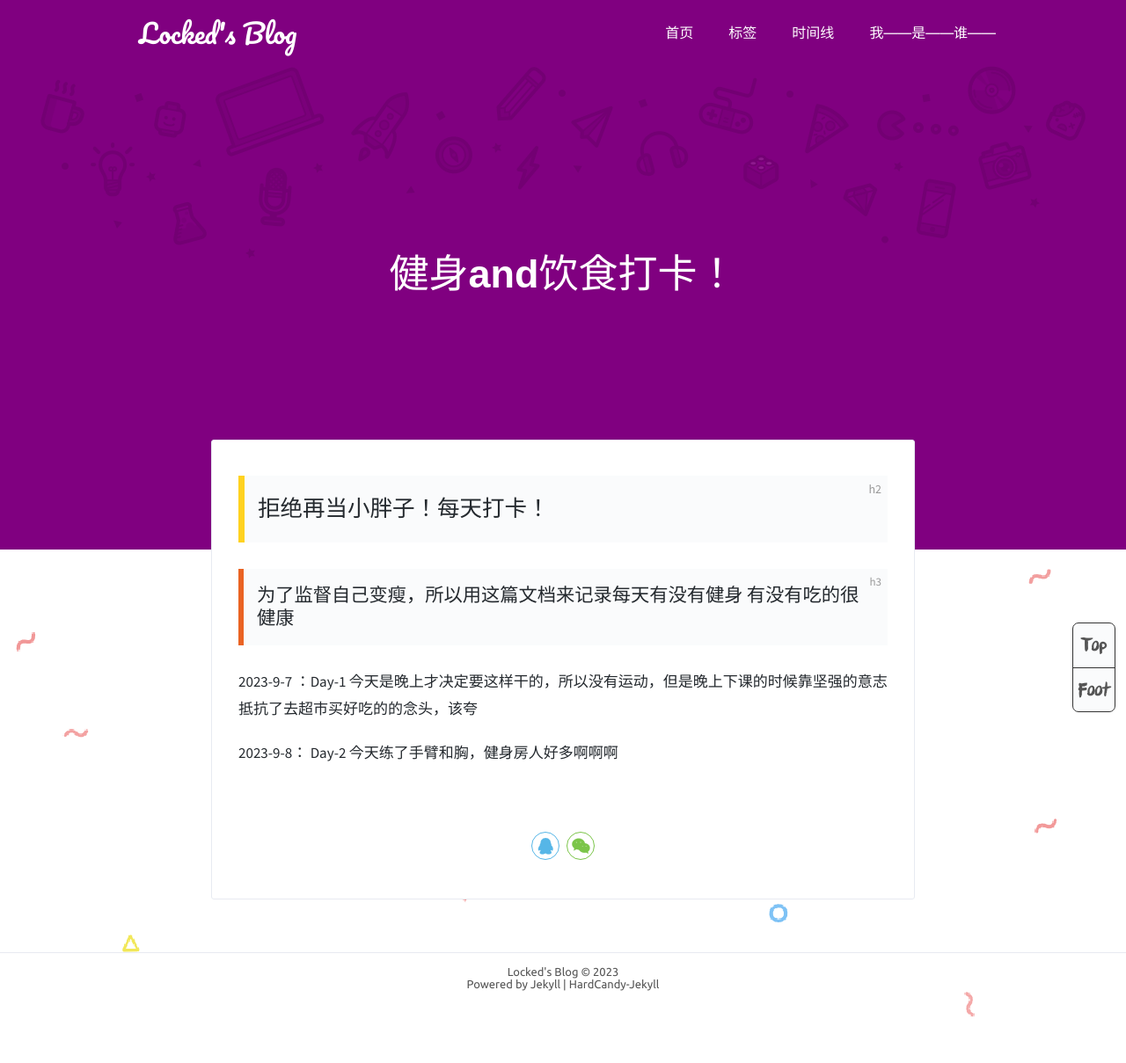
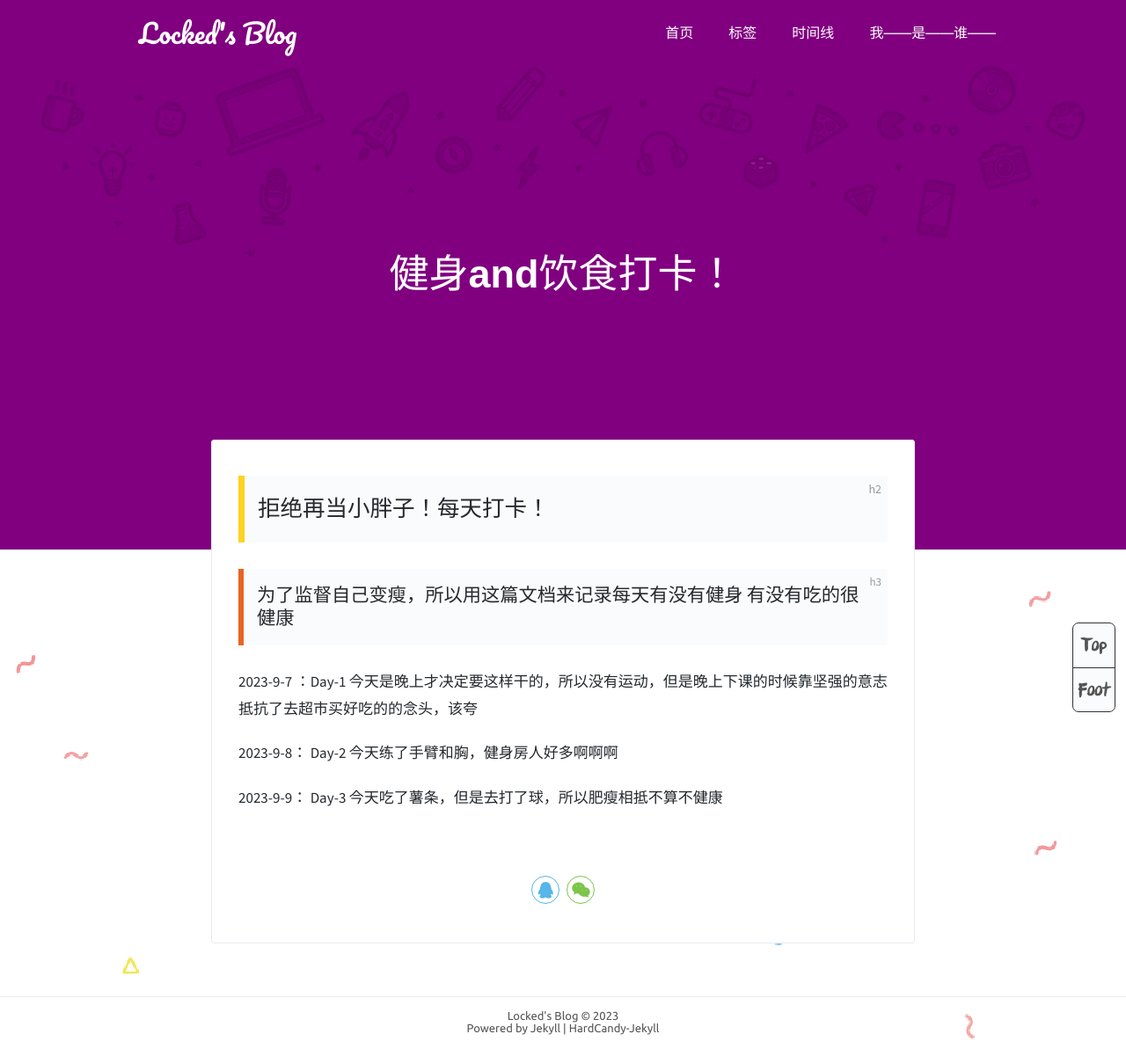
Before and after one commit to Lockeded/Lockeded.github.io, a Jekyll site: the page built from _posts/2023-9-7-健身and饮食打卡.md, in a window 1280 px wide. Shown: the whole page at 88% size. Built offline with Jekyll 4.4.1, drawn with Linux system fonts in a browser that asks for light colours; comment, search, counter and statistics services are not loaded; before the commit the page ends 1159 px from its top, so only the background shows below that.

Commit message:
submit ddl

```diff
--- a/_posts/2023-9-7-健身and饮食打卡.md
+++ b/_posts/2023-9-7-健身and饮食打卡.md
@@ -15,3 +15,5 @@ tags: 日常
 2023-9-7 ：Day-1 今天是晚上才决定要这样干的，所以没有运动，但是晚上下课的时候靠坚强的意志抵抗了去超市买好吃的的念头，该夸
 
 2023-9-8： Day-2 今天练了手臂和胸，健身房人好多啊啊啊
+
+2023-9-9： Day-3 今天吃了薯条，但是去打了球，所以肥瘦相抵不算不健康
```
